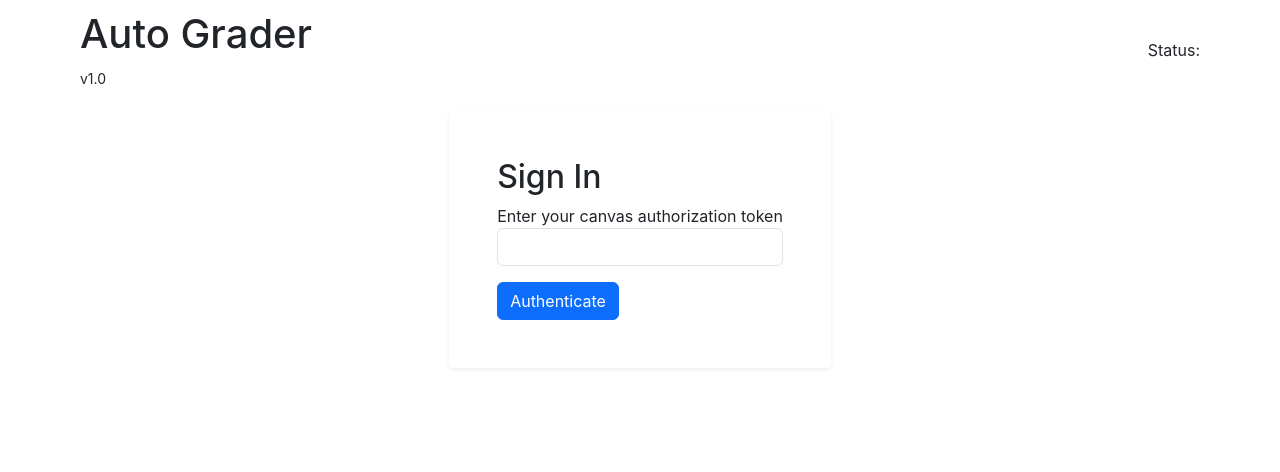
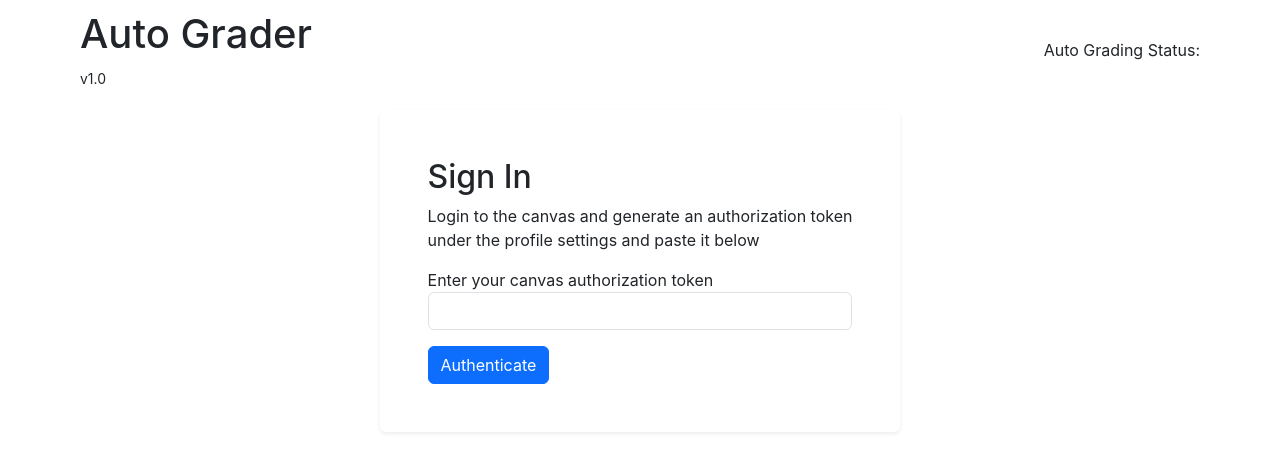
Before and after one commit to njmwasmoringa/labs-autograder-frontend, a React (Create React App) app: page / in a window 1280 px wide. Shown: the top 472 px of the page. Built offline with nearby package versions, Linux system fonts and the light colour scheme.

Commit message:
Updated something

```diff
--- a/src/components/StudentsProgress.jsx
+++ b/src/components/StudentsProgress.jsx
@@ -11,7 +11,7 @@ export default function StudentsProgress({ course, onGradeStart }) {
     const chart = useRef();
     const [options, setOptions] = useState({
         chart:{
-            height:"300%"
+            height:"50%"
         },
         title:{
             text: "Content Coverage Progress"
--- a/src/layouts/light-theme/LightTheme.jsx
+++ b/src/layouts/light-theme/LightTheme.jsx
@@ -24,7 +24,10 @@ export default function LightTheme() {
                 <h1>Auto Grader</h1>
                 <small>v1.0</small>
             </div>
-            <span>Status: {serviceStatus}</span>
+            <div className="d-flex align-items-center">
+                <span>Auto Grading Status:</span>
+                <h4><span className={`badge bg-${serviceStatus === 'idle' ? 'light text-dark' : 'success'}`}>{serviceStatus}</span></h4>
+            </div>
         </header>
 
         <main className="d-flex justify-content-streach">
--- a/src/pages/Dashboard/Dashboard.jsx
+++ b/src/pages/Dashboard/Dashboard.jsx
@@ -328,7 +328,7 @@ export default function Dashboard() {
 
             <div ref={responsesDiv} className="ps-3 border-start border-primary flex-fill">
 
-                {course && <>
+                {course ? <>
                     <Submissions {...{ course }}>
                         <div className="d-flex align-items-center">
                             <div className="me-2">
@@ -355,7 +355,10 @@ export default function Dashboard() {
                                 }}>Student Progress</button>
                             </div>
                         </div>
-                    </Submissions></>}
+                    </Submissions></>
+                    : <div className="d-flex flex-column justify-content-center h-100 align-items-center">
+                        <h3>Select a course or add one</h3>
+                        </div>}
             </div>
         </div>
     </section >)
--- a/src/pages/SignIn/SignIn.jsx
+++ b/src/pages/SignIn/SignIn.jsx
@@ -39,6 +39,11 @@ export default function SignIn() {
 
         <h2>Sign In</h2>
 
+        <p>
+            Login to the canvas and generate an authorization token <br/>
+            under the profile settings and paste it below
+        </p>
+
         <div className="form-group mb-3">
             <label>Enter your canvas authorization token</label>
             <input type="password" name="authToken" className="form-control" />
```
Also changed, not shown: 8 other files (tests, documents, lock files or other folders).
